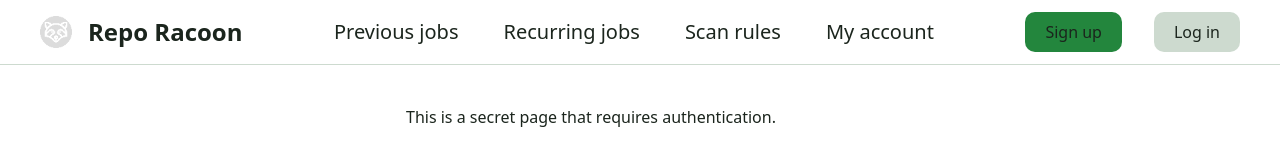
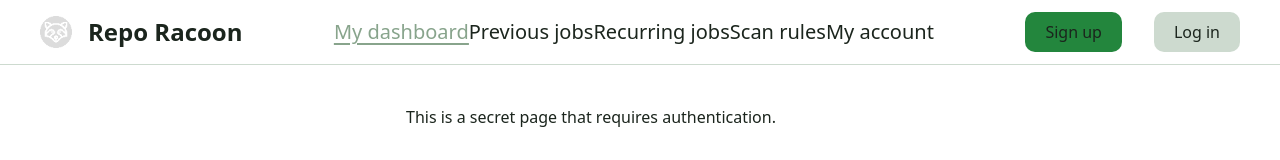
Before and after one commit to 62595-fullstack-gruppe-placeholder/reporacoon, a Next.js app in the folder web/: page /dashboard in a window 1280 px wide. Shown: the top 160 px of the page. Built offline with nearby package versions, Linux system fonts and the light colour scheme; no server answers.

Commit message:
feat: highlight selected page in header

```diff
--- a/web/src/app/_components/Header.tsx
+++ b/web/src/app/_components/Header.tsx
@@ -22,7 +22,7 @@ export default function Header({ user }: { user: User | null }) {
         </div>
 
         <div id="header-cont" className="w-1/2">
-          <Links isDashboard={isDashboard} />
+          <Links pathname={pathname} />
         </div>
 
         <div id="header-right">
@@ -33,29 +33,75 @@ export default function Header({ user }: { user: User | null }) {
   );
 }
 
-function Links({ isDashboard }: { isDashboard: boolean }) {
+type HeaderLinkItem = { href: string; label: string };
+
+const publicHeaderItems: HeaderLinkItem[] = [
+  {
+    href: "/features",
+    label: "Features",
+  },
+  {
+    href: "/pricing",
+    label: "Pricing",
+  },
+  {
+    href: "/faq",
+    label: "FAQ",
+  },
+  {
+    href: "/legal",
+    label: "Legal",
+  },
+];
+
+const dashboardHeaderItems: HeaderLinkItem[] = [
+  {
+    href: "/dashboard",
+    label: "My dashboard",
+  },
+  {
+    href: "/dashboard/jobs",
+    label: "Previous jobs",
+  },
+  {
+    href: "/dashboard/recurring",
+    label: "Recurring jobs",
+  },
+  {
+    href: "/dashboard/rules",
+    label: "Scan rules",
+  },
+  {
+    href: "/dashboard/account",
+    label: "My account",
+  },
+];
+
+function Links({ pathname }: { pathname: string }) {
+  const isDashboard = pathname.startsWith("/dashboard");
+  const links = isDashboard ? dashboardHeaderItems : publicHeaderItems;
   return (
     <div className="flex flex-row items-center w-full justify-between">
-      {isDashboard ? (
-        <>
-          <HeaderLink href="">Previous jobs</HeaderLink>
-          <HeaderLink href="">Recurring jobs</HeaderLink>
-          <HeaderLink href="">Scan rules</HeaderLink>
-          <HeaderLink href="">My account</HeaderLink>
-        </>
-      ) : (
-        <>
-          <HeaderLink href="">Features</HeaderLink>
-          <HeaderLink href="">Pricing</HeaderLink>
-          <HeaderLink href="">FAQ</HeaderLink>
-          <HeaderLink href="">Legal</HeaderLink>
-        </>
-      )}
+      {links.map((link, index) => {
+        const currentlySelected = pathname === link.href
+        return (
+          <HeaderLink current={currentlySelected} key={`link-${index}`} href={link.href}>
+            {link.label}
+          </HeaderLink>
+        );
+      })}
     </div>
   );
 }
 
-function HeaderLink({ href, children }: { href: string; children: string }) {
+function HeaderLink({ href, children, current }: { href: string; children: string; current?: boolean }) {
+  if (current === true) {
+    return (
+    <div className="text-xl underline underline-offset-4 text-foreground">
+      <Link href={href}>{children}</Link>
+    </div>
+  );
+  }
   return (
     <div className="text-xl hover:underline underline-offset-4">
       <Link href={href}>{children}</Link>
```
